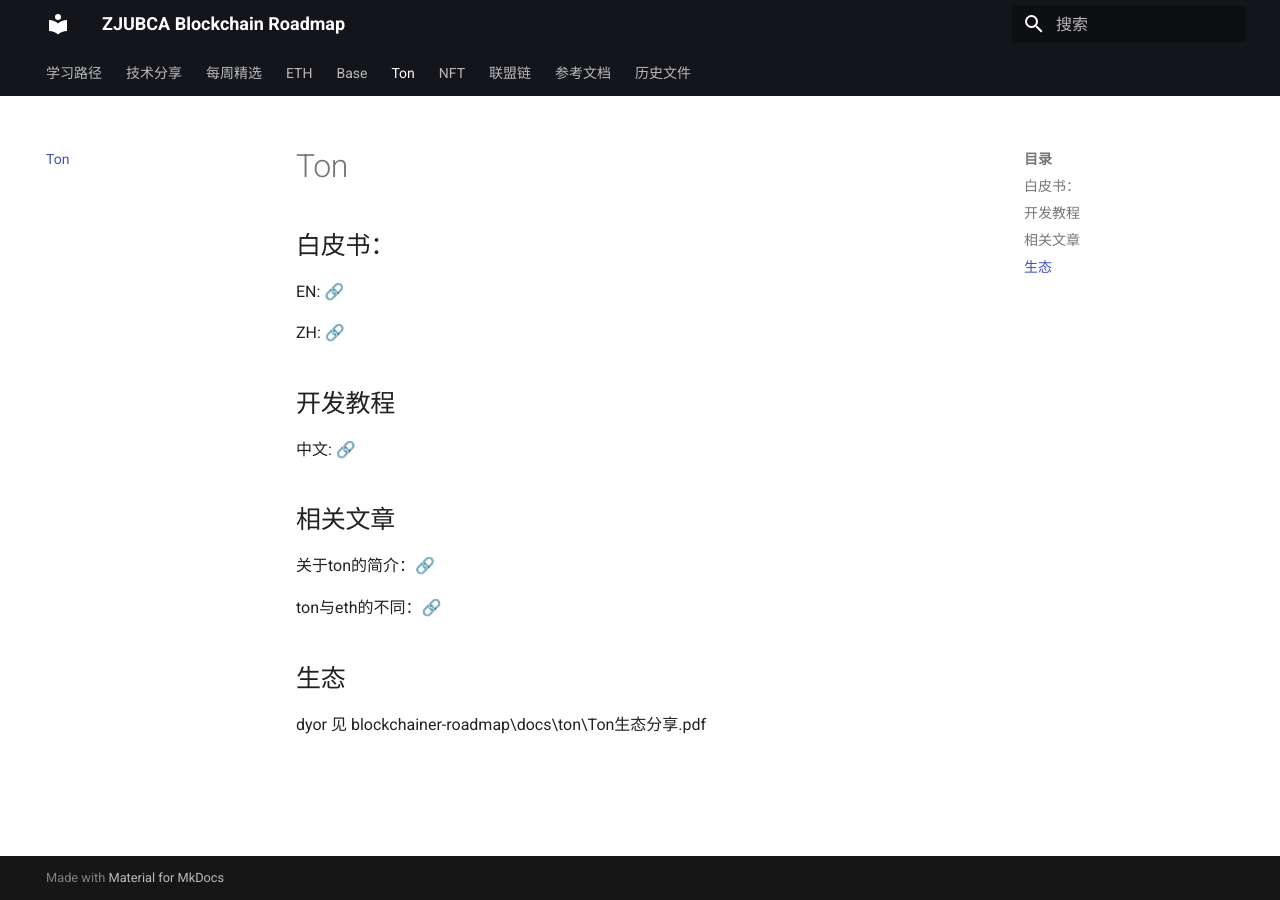
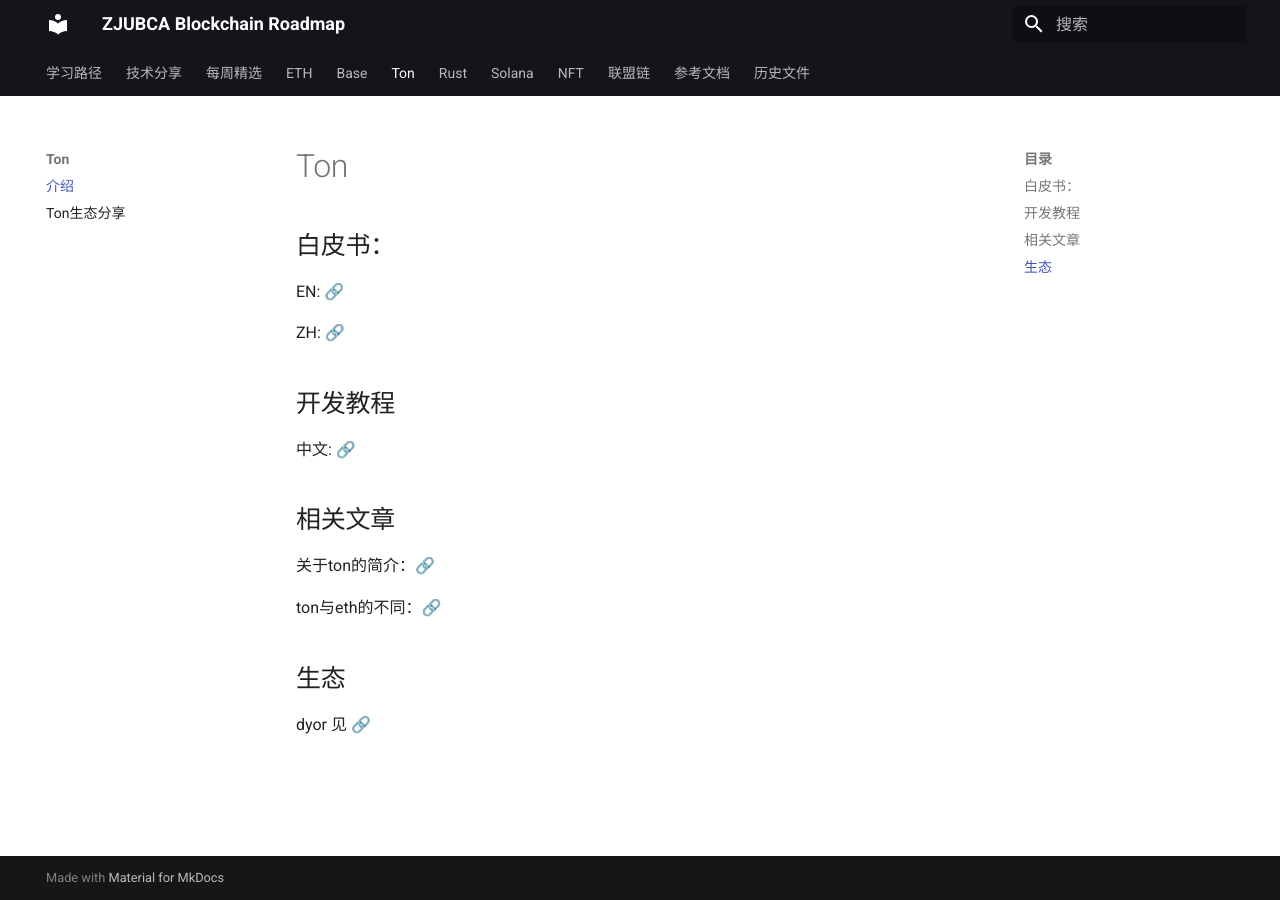
Before and after one commit to ZJUBCA/roadmap, an MkDocs documentation site: the page built from docs/ton/ton.md, in a window 1280 px wide. Built offline with MkDocs 1.6.1 and Material for MkDocs 9.7.7, drawn with Linux system fonts in a browser that asks for light colours.

Commit message:
Docs: Rust & Solana (#37)
* fix: ton ecosystem ppt link error

* feat: rust & solana

```diff
--- a/docs/ton/ton.md
+++ b/docs/ton/ton.md
@@ -19,4 +19,4 @@
 
 ## 生态
 
-dyor 见 blockchainer-roadmap\docs\ton\Ton生态分享.pdf
+dyor 见 [🔗](Ton生态分享.pdf)
--- a/mkdocs.yml
+++ b/mkdocs.yml
@@ -17,7 +17,12 @@
           - 介绍: base/base_intro.md
           - Farcaster: base/base_farcaster.md
           - Degen: base/base_degen.md
-    - Ton: ton/ton.md
+    - Ton:
+          - 介绍: ton/ton.md
+          - Ton生态分享: ton/Ton生态分享.pdf
+    - Rust: rust/Rust.pdf
+    - Solana:
+          - 开发教程: solana/Solana.pdf
     - NFT: nft/nft.md
     - 联盟链: consortium/consortium.md
     - 参考文档: reference/reference.md
```
Also changed, not shown: 2 other files.
